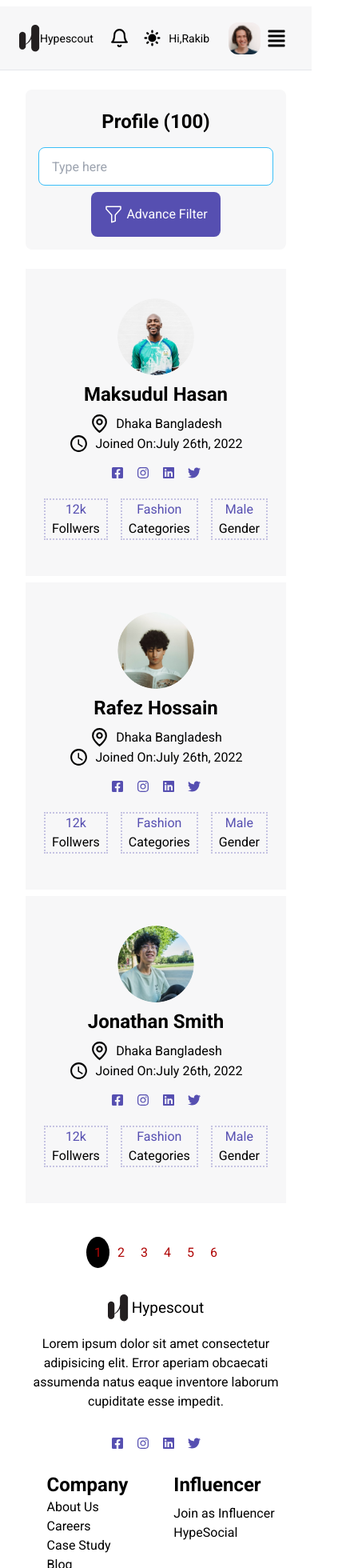
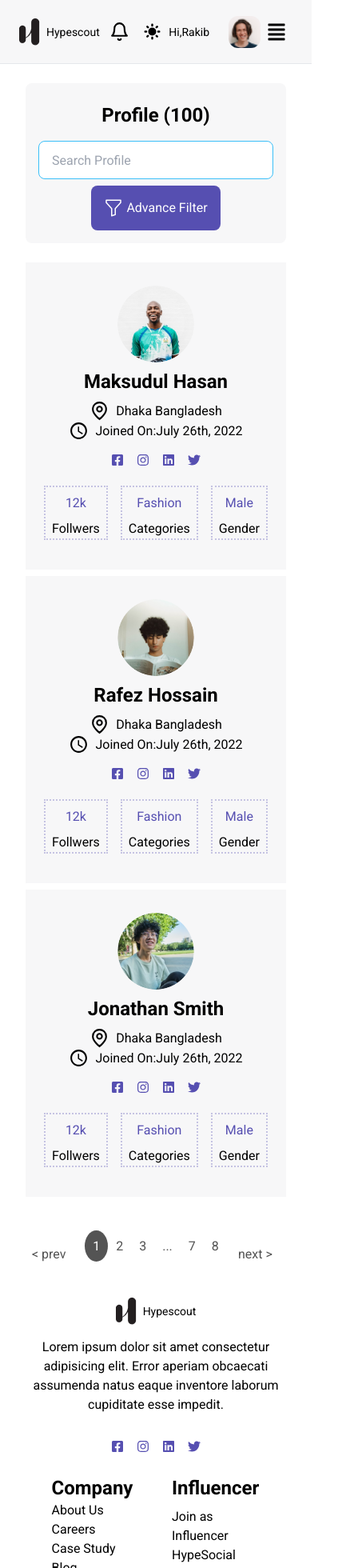
Before and after one commit to LiponRoy/decent-dashboard, a Next.js app: page / in a window 390 px wide. Shown: the top 1960 px of the page at 80% size, 438 px wide, since content can reach past the window. Built offline with nearby package versions, Linux system fonts and the light colour scheme.

Commit message:
dark moad added

```diff
--- a/pages/footer.js
+++ b/pages/footer.js
@@ -2,21 +2,21 @@ import React from 'react';
 import { FaAlignJustify, FaFacebookSquare, FaInstagram, FaLinkedin, FaTwitter } from 'react-icons/fa';
 import { BiCopyright } from 'react-icons/bi';
 
-const Footer = () => {
+const Footer = ({ dark }) => {
 	return (
-		<div className='m-6 md:mx-36'>
+		<div className={`m-6 md:mx-36 p-3 ${dark && ' bg-darkBgColor text-darkTextColor'}`}>
 			<div className=' md:hidden company flex justify-center items-start '>
 				<div className='flex flex-col items-center md:items-start text-center md:text-left'>
 					<div className='flex justify-center items-center'>
-						<img src='./img/logo.png' alt='no img' srcset='' />
-						<span className='text-[19px] md:text-2xl ml-1'>Hypescout</span>
+						<img src={`${dark ? './img/logo2.png' : './img/logo.png'}`} alt='no img' srcset='' />
+						<span className='text-sm md:text-2xl ml-2'>Hypescout</span>
 					</div>
 					<span className=' my-4'>Lorem ipsum dolor sit amet consectetur adipisicing elit. Error aperiam obcaecati assumenda natus eaque inventore laborum cupiditate esse impedit.</span>
 					<div className='socialLink mt-2 flex justify-between items-center'>
-						<FaFacebookSquare className=' m-2 text-secondaryColor'></FaFacebookSquare>
-						<FaInstagram className=' m-2 text-secondaryColor'></FaInstagram>
-						<FaLinkedin className=' m-2 text-secondaryColor'></FaLinkedin>
-						<FaTwitter className=' m-2 text-secondaryColor'></FaTwitter>
+						<FaFacebookSquare className={dark ? 'm-2 text-gray-400' : 'm-2 text-secondaryColor'}></FaFacebookSquare>
+						<FaInstagram className={dark ? 'm-2 text-gray-400' : 'm-2 text-secondaryColor'}></FaInstagram>
+						<FaLinkedin className={dark ? 'm-2 text-gray-400' : 'm-2 text-secondaryColor'}></FaLinkedin>
+						<FaTwitter className={dark ? 'm-2 text-gray-400' : 'm-2 text-secondaryColor'}></FaTwitter>
 					</div>
 				</div>
 			</div>
@@ -24,15 +24,15 @@ const Footer = () => {
 				<div className='hidden company md:flex justify-center items-start '>
 					<div className='flex flex-col items-center md:items-start text-center md:text-left'>
 						<div className='flex justify-center items-center'>
-							<img src='./img/logo.png' alt='no img' srcset='' />
-							<span className='text-[19px] md:text-2xl ml-1'>Hypescout</span>
+							<img src={`${dark ? './img/logo2.png' : './img/logo.png'}`} alt='no img' srcset='' />
+							<span className={`text-sm md:text-2xl ml-2 ${dark && 'text-white'}`}>Hypescout</span>
 						</div>
 						<span className=' my-4'>Lorem ipsum dolor sit amet consectetur adipisicing elit. Error aperiam obcaecati assumenda natus eaque inventore laborum cupiditate esse impedit.</span>
 						<div className='socialLink mt-2 flex justify-between items-center'>
-							<FaFacebookSquare className=' m-2 text-secondaryColor'></FaFacebookSquare>
-							<FaInstagram className=' m-2 text-secondaryColor'></FaInstagram>
-							<FaLinkedin className=' m-2 text-secondaryColor'></FaLinkedin>
-							<FaTwitter className=' m-2 text-secondaryColor'></FaTwitter>
+							<FaFacebookSquare className={dark ? 'm-2 text-gray-400' : 'm-2 text-secondaryColor'}></FaFacebookSquare>
+							<FaInstagram className={dark ? 'm-2 text-gray-400' : 'm-2 text-secondaryColor'}></FaInstagram>
+							<FaLinkedin className={dark ? 'm-2 text-gray-400' : 'm-2 text-secondaryColor'}></FaLinkedin>
+							<FaTwitter className={dark ? 'm-2 text-gray-400' : 'm-2 text-secondaryColor'}></FaTwitter>
 						</div>
 					</div>
 				</div>
--- a/pages/index.js
+++ b/pages/index.js
@@ -1,5 +1,6 @@
 import Head from 'next/head';
 import Image from 'next/image';
+import { useState } from 'react';
 import styles from '../styles/Home.module.css';
 import Footer from './footer';
 import Main from './main';
@@ -7,19 +8,29 @@ import Navbar from './navbar';
 import SearchField from './searchField';
 
 export default function Home() {
+	// for dark mode
+	const [dark, setDark] = useState(false);
+	const darkMode = () => {
+		setDark(!dark);
+		console.log(dark);
+	};
+	// for dark mode End
+
 	return (
 		<div className={styles.container}>
-			<Head>
-				<title>Create Next App</title>
-				<meta name='description' content='Generated by create next app' />
-				<link rel='icon' href='/favicon.ico' />
-			</Head>
+			<div className={dark ? ' bg-black' : 'bg-white'}>
+				<Head>
+					<title>Create Next App</title>
+					<meta name='description' content='Generated by create next app' />
+					<link rel='icon' href='/favicon.ico' />
+				</Head>
 
-			<Navbar></Navbar>
+				<Navbar darkMode={darkMode} dark={dark}></Navbar>
 
-			<SearchField></SearchField>
-			<Main></Main>
-			<Footer></Footer>
+				<SearchField dark={dark}></SearchField>
+				<Main dark={dark}></Main>
+				<Footer dark={dark}></Footer>
+			</div>
 		</div>
 	);
 }
--- a/pages/main.js
+++ b/pages/main.js
@@ -10,7 +10,7 @@ import { MdOutlineWatchLater } from 'react-icons/md';
 import { BiLeftArrowAlt, BiRightArrowAlt } from 'react-icons/bi';
 import ReactPaginate from 'react-paginate';
 
-const Main = () => {
+const Main = ({ dark }) => {
 	//  pagenation logic
 
 	const [myData, setrMydata] = useState(data.slice(0, 30));
@@ -28,18 +28,19 @@ const Main = () => {
 	// end pagenation logic
 	return (
 		<div>
-			<div className='m-2 md:m-6 mx-8 md:mx-36'>
+			<div className='m-2 md:m-6 mx-8 md:mx-36 '>
 				<div className='grid grid-cols-1 lg:grid-cols-2 xl:grid-cols-3 gap-2  lg:gap-4 xl:gap-6'>
 					{displayUser.map((value, index) => (
-						<div className='w-full h-96  bg-primaryColor  fcc'>
+						<div className={dark ? ' bg-darkBgColor text-darkTextColor' : 'bg-primaryColor  text-black'}>
+							<div className='w-full h-96  fcc'>
 								<div class='avatar'>
 									<div class=' w-24 lg:w-24 xl:w-32 rounded-full '>
 										<img src={value.img} />
 									</div>
 								</div>
-							<span className=' text-2xl font-bold my-2'>{value.name}</span>
+								<span className={`text-2xl font-bold my-2 ${dark ? ' text-white' : ' text-black'}`}>{value.name}</span>
 								<div className=' flex flex-row items-center'>
-								<GrLocation className=' mr-2' size={25}></GrLocation>
+									<GrLocation className={dark ? ' mr-2 ' : ' mr-2'} size={25}></GrLocation>
 									<span>{value.location}</span>
 								</div>
 								<div className=' flex flex-row items-center'>
@@ -47,23 +48,24 @@ const Main = () => {
 									<span>{value.joined}</span>
 								</div>
 								<div className='socialLink mt-2 flex justify-between items-center'>
-								<FaFacebookSquare className=' m-2 text-secondaryColor'></FaFacebookSquare>
-								<FaInstagram className=' m-2 text-secondaryColor'></FaInstagram>
-								<FaLinkedin className=' m-2 text-secondaryColor'></FaLinkedin>
-								<FaTwitter className=' m-2 text-secondaryColor'></FaTwitter>
+									<FaFacebookSquare className={dark ? 'm-2 text-gray-400' : 'm-2 text-secondaryColor'}></FaFacebookSquare>
+									<FaInstagram className={dark ? 'm-2 text-gray-400' : 'm-2 text-secondaryColor'}></FaInstagram>
+									<FaLinkedin className={dark ? 'm-2 text-gray-400' : 'm-2 text-secondaryColor'}></FaLinkedin>
+									<FaTwitter className={dark ? 'm-2 text-gray-400' : 'm-2 text-secondaryColor'}></FaTwitter>
 								</div>
 								<div className='bottomPart mt-2 flex justify-between items-center'>
 									<div className='rightSide m-2 px-2 flex flex-col items-center border-2 border-opacity-30 border-secondaryColor border-dotted'>
-									<span className=' text-secondaryColor'>12k</span>
+										<span className={dark ? ' text-gray-400' : 'm-2 text-secondaryColor'}>12k</span>
 										<span>Follwers</span>
 									</div>
 									<div className='rightSide m-2 px-2 flex flex-col items-center border-2 border-opacity-30 border-secondaryColor border-dotted'>
-									<span className=' text-secondaryColor'>Fashion</span>
+										<span className={dark ? ' text-gray-400' : 'm-2 text-secondaryColor'}>Fashion</span>
 										<span>Categories</span>
 									</div>
 									<div className='rightSide m-2 px-2 flex flex-col items-center border-2 border-opacity-30 border-secondaryColor border-dotted'>
-									<span className=' text-secondaryColor'>Male</span>
+										<span className={dark ? ' text-gray-400' : 'm-2 text-secondaryColor'}>Male</span>
 										<span>Gender</span>
+									</div>
 								</div>
 							</div>
 						</div>
@@ -71,8 +73,8 @@ const Main = () => {
 				</div>
 			</div>
 
-			<div className=' mx-36 pageCounterMe'>
-				<ReactPaginate nextLabel='next >' onPageChange={handlePageClick} breakLabel='...' pageRangeDisplayed={2} marginPagesDisplayed={3} pageCount={perPageCount} previousLabel='< previous' containerClassName={'paginationBttns'} previousLinkClassName={'previousBttn'} nextLinkClassName={'nextBttn'} disabledClassName={'paginationDisabled'} activeClassName={'paginationActive'} />
+			<div className={`mx-5 md:mx-36 pageCounterMe `}>
+				<ReactPaginate nextLabel='next >' onPageChange={handlePageClick} breakLabel={'...'} pageRangeDisplayed={3} marginPagesDisplayed={2} pageCount={8} previousLabel='< prev' containerClassName={'paginationBttns'} previousLinkClassName={'previousBttn'} nextLinkClassName={'nextBttn'} disabledClassName={'paginationDisabled'} activeClassName={'paginationActive'} />
 			</div>
 		</div>
 	);
--- a/pages/navbar.js
+++ b/pages/navbar.js
@@ -2,9 +2,10 @@ import Link from 'next/link';
 import React, { useEffect, useState } from 'react';
 import { FaAlignJustify, FaRegWindowClose } from 'react-icons/fa';
 import { HiSun } from 'react-icons/hi';
+import { HiMoon } from 'react-icons/hi';
 import { FiBell } from 'react-icons/fi';
 
-const Navbar = () => {
+const Navbar = ({ darkMode, dark }) => {
 	const [shadowMe, setShadow] = useState(false);
 	const [sideBar, setSidebar] = useState(false);
 
@@ -25,13 +26,13 @@ const Navbar = () => {
 	}, []);
 	return (
 		<div>
-			<div className={shadowMe ? ' w-full h-20 shadow-lg shadow-gray-900 dark:bg-slate-800 bg-primaryColor text-black border-b-[1px] border-t-orange-700 z-[100]' : 'w-full h-20  bg-primaryColor text-black border-b-[1px] border-t-orange-700 z-[100]'}>
-				<div className='m-2 md:m-6 md:mx-36 h-full'>
+			<div className={dark ? ' w-full h-20 shadow-lg bg-darkBgColor text-white border-b-[1px] border-t-orange-700 z-[100]' : 'w-full h-20  bg-primaryColor text-black border-b-[1px] border-t-orange-700 z-[100]'}>
+				<div className='mx-2 md:mx-6 md:mx-36 h-full'>
 					<div className='h-full w-full flex justify-between  px-4'>
 						<div className='h-full flex justify-start items-center flex-1 '>
 							<div className='flex justify-center items-center'>
-								<img src='./img/logo.png' alt='no img' srcset='' />
-								<span className='text-sm md:text-2xl'>Hypescout</span>
+								<img src={`${dark ? './img/logo2.png' : './img/logo.png'}`} alt='no img' srcset='' />
+								<span className='text-sm md:text-2xl ml-2'>Hypescout</span>
 							</div>
 						</div>
 						<div className=' hidden md:flex justify-center items-center flex-1 h-full gap-4 '>
@@ -51,7 +52,8 @@ const Navbar = () => {
 						<div className=' h-full flex justify-end items-center flex-1 gap-4 '>
 							<div className='flex justify-center items-center'>
 								<FiBell size={25} className='m-2'></FiBell>
-								<HiSun size={25} className='m-2'></HiSun>
+								{dark ? <HiMoon onClick={darkMode} size={25} className='m-2 cursor-pointer'></HiMoon> : <HiSun onClick={darkMode} size={25} className='m-2 cursor-pointer'></HiSun>}
+
 								<span className=' text-sm md:text-lg'>Hi,Rakib</span>
 								<div class='avatar ml-6'>
 									<div class=' w-10 rounded-xl '>
--- a/pages/searchField.js
+++ b/pages/searchField.js
@@ -1,19 +1,21 @@
 import React from 'react';
 import { BsFunnel } from 'react-icons/bs';
-const SearchField = () => {
+const SearchField = ({ dark }) => {
 	return (
-		<div className='m-6 mx-8 md:mx-36 text-white'>
-			<div className='flex flex-col md:flex-row  justify-between items-center bg-primaryColor p-4 rounded-lg'>
-				<div className='left  flex-1 text-2xl font-bold text-black m-2'>
+		<div>
+			<div className={`m-6 mx-8 md:mx-36 rounded-lg ${dark ? 'bg-darkBgColor text-primaryColor' : ' bg-primaryColor text-black'}`}>
+				<div className='flex flex-col md:flex-row  justify-between items-center p-4 rounded-lg'>
+					<div className='left  flex-1 text-2xl font-bold  m-2'>
 						<span className=' text-2xl md:mr-6'>Profile (100)</span>
 					</div>
 					<div className='middle w-[100%] md:w-[65%] flex-4  m-2'>
-					<input type='text' placeholder='Type here' class='input input-bordered input-info w-full ' />
+						<input type='text' placeholder={`Search Profile`} class={`input  input-info w-full ${dark && ' bg-darkBgColor border-[1px] border-primaryColor'}`} />
 					</div>
 					<div className='right  flex-1 md:ml-4'>
-					<div className=' bg-secondaryColor flex justify-center items-center p-4 rounded-lg cursor-pointer'>
+						<div className=' bg-secondaryColor flex justify-center items-center p-4 rounded-lg cursor-pointer text-white'>
 							<BsFunnel className='text-2xl mr-1'></BsFunnel>
 							Advance Filter
+						</div>
 					</div>
 				</div>
 			</div>
--- a/styles/globals.css
+++ b/styles/globals.css
@@ -78,7 +78,7 @@ html {
 
 
 
-  color: #060606;
+  color: #525252;
   cursor: pointer;
   /* background-color: brown; */
 }
@@ -90,7 +90,7 @@ html {
 
 .paginationActive a {
   color: white;
-  background-color: #000000;
+  background-color: #545454;
 }
 
 .paginationDisabled a {
@@ -113,17 +113,20 @@ html {
 
 @media (max-width:767px){
   .paginationBttns a {
-      color: #b00606;
+
 
     }
-        .previousBttn {
-          display: none;
+                .previousBttn {
+                  position: absolute;
+                  left: 10px;
 
-        }
+                  /* background-color: coral; */
 
-        .nextBttn {
-        display: none;
+                }
 
-        }
+                .nextBttn {
+                  position: absolute;
+                  right: -68px;
+                }
 
 }
--- a/tailwind.config.js
+++ b/tailwind.config.js
@@ -8,6 +8,10 @@ module.exports = {
 				primaryColor: '#F7F7F8',
 				secondaryColor: '#564FB1',
 				hoverColor: '#202124',
+
+				darkBodyColor: '#050405',
+				darkBgColor: '#17181B',
+				darkTextColor: '#5E6D7B',
 			},
 		},
 	},
```
Also changed, not shown: pages/getInitialTheme.js (+31 -31 lines), pages/toggle.js (+15 -7 lines), public/img/logo2.png (added). Lines whose indentation alone changed are shown as unchanged.
